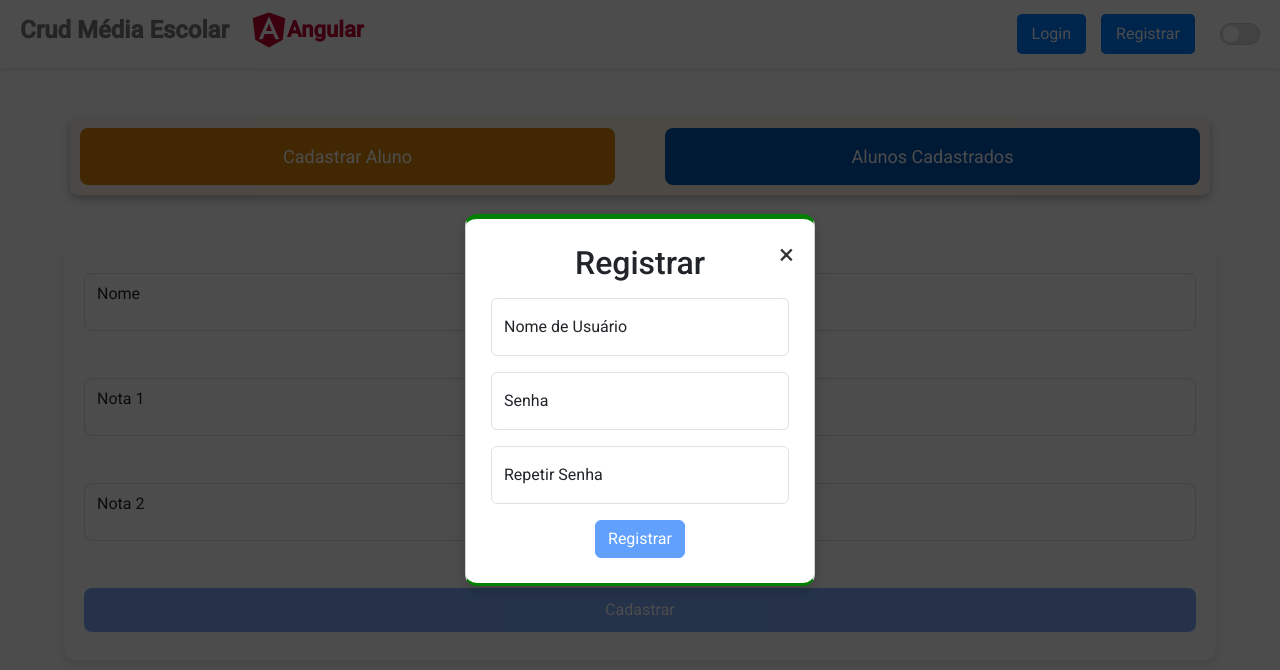
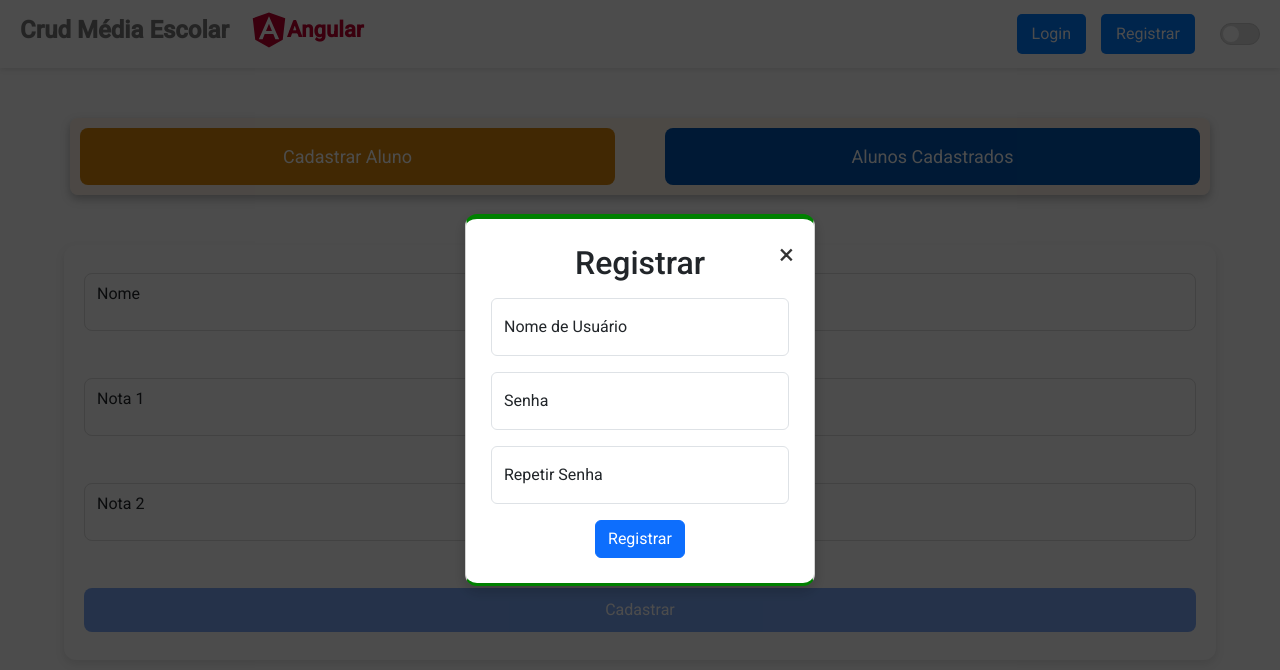
Before and after one commit to telmopersch123/CrudAngular, an Angular app: page /cadastrar in a window 1280 px wide. Both pictures are taken after a click on the button "Registrar". Shown: the top 670 px of the page. Built offline with nearby package versions, Linux system fonts and the light colour scheme; no server answers.

Commit message:
atualizando projeto

```diff
--- a/src/app/componenteloginregistrar/componenteloginregistrar.component.html
+++ b/src/app/componenteloginregistrar/componenteloginregistrar.component.html
@@ -87,8 +87,8 @@
           {{ getErrorMessagem('confirmPassword') }}
         </p>
       </div>
-
-      <button type="submit" class="btn btn-primary botaoregistrar" [disabled]="formulario.invalid">Registrar</button>
+      <!-- [disabled]="formulario.invalid" -->
+      <button type="submit" class="btn btn-primary botaoregistrar">Registrar</button>
     </form>
   </div>
 </div>
```
